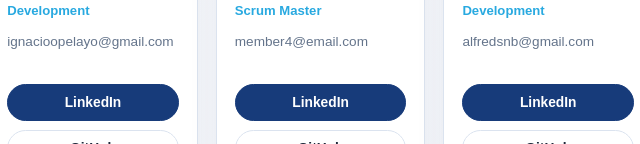
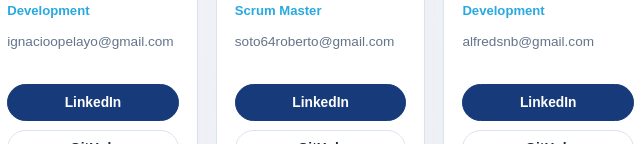
Before and after one commit to Vladlock007/Creditos, a plain HTML site: page index.html in a window 1280 px wide. Shown: the part 808-952 px from the top of the page, 547-1187 px from the left. Drawn offline with Linux system fonts and the light colour scheme.

Commit message:
Cambio de correo de Robert

```diff
--- a/index.html
+++ b/index.html
@@ -466,7 +466,7 @@
           <div class="member-info">
             <h3>Roberto Soto López</h3>
             <p class="role">Scrum Master</p>
-            <p class="email">member4@email.com</p>
+            <p class="email">soto64roberto@gmail.com</p>
             <div class="links">
               <a class="primary" href="https://www.linkedin.com/in/roberto-soto-tsdn/" target="_blank" rel="noopener noreferrer">LinkedIn</a>
               <a href="https://github.com/SotoRoberto" target="_blank" rel="noopener noreferrer">GitHub</a>
```
